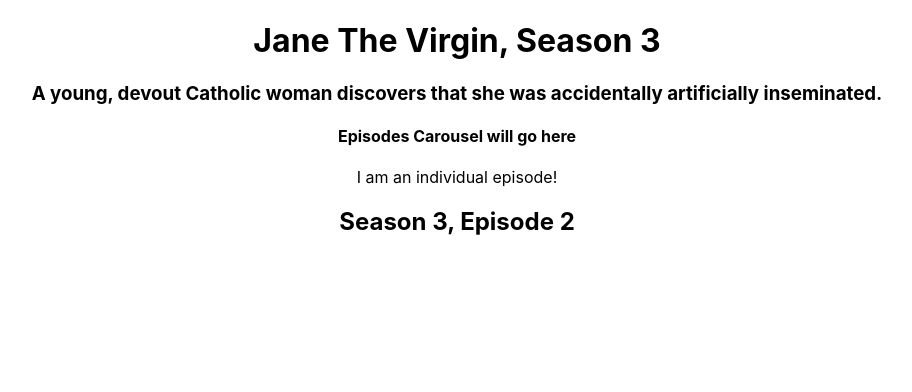
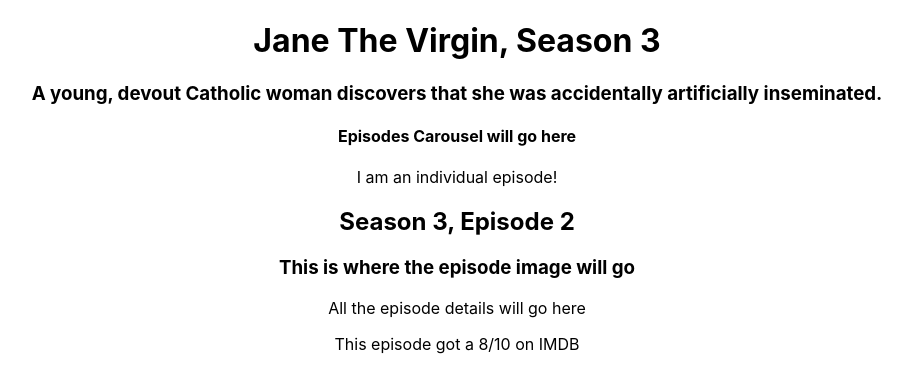
Before and after one commit to hmiller020414/bravoure, a React (Create React App) app in the folder bravoure/: page / in a window 1280 px wide. Shown: the top 392 px of the page, without its empty margins (183-1095 px from the left). Built offline with nearby package versions, Linux system fonts and the light colour scheme; no server answers.

Commit message:
set up initial episode components

```diff
--- a/bravoure/src/components/episode/EpisodeDetails/EpisodeDetails.js
+++ b/bravoure/src/components/episode/EpisodeDetails/EpisodeDetails.js
@@ -0,0 +1,13 @@
+import EpisodeRating from "../EpisodeRating/EpisodeRating"
+
+const EpisodeDetails = () => {
+
+    return (
+        <div>
+            <p>All the episode details will go here</p>
+            <EpisodeRating />
+        </div>
+    )
+}
+
+export default EpisodeDetails
--- a/bravoure/src/components/episode/EpisodeImg/EpisodeImg.js
+++ b/bravoure/src/components/episode/EpisodeImg/EpisodeImg.js
@@ -0,0 +1,10 @@
+const EpisodeImg = () => {
+
+    return (
+        <div>
+            <h3>This is where the episode image will go</h3>
+        </div>
+    )
+}
+
+export default EpisodeImg
--- a/bravoure/src/components/episode/EpisodeOverview/EpisodeOverview.js
+++ b/bravoure/src/components/episode/EpisodeOverview/EpisodeOverview.js
@@ -1,8 +1,13 @@
+import EpisodeImg from "../EpisodeImg/EpisodeImg"
+import EpisodeDetails from "../EpisodeDetails/EpisodeDetails"
+
 const EpisodeOverview = () => {
 
     return (
         <div>
             <h2>Season 3, Episode 2</h2>
+            <EpisodeImg />
+            <EpisodeDetails />
         </div>
     )
 }
--- a/bravoure/src/components/episode/EpisodeRating/EpisodeRating.js
+++ b/bravoure/src/components/episode/EpisodeRating/EpisodeRating.js
@@ -0,0 +1,10 @@
+const EpisodeRating = () => {
+
+    return (
+        <div>
+            <p>This episode got a 8/10 on IMDB</p>
+        </div>
+    )
+}
+
+export default EpisodeRating
```
